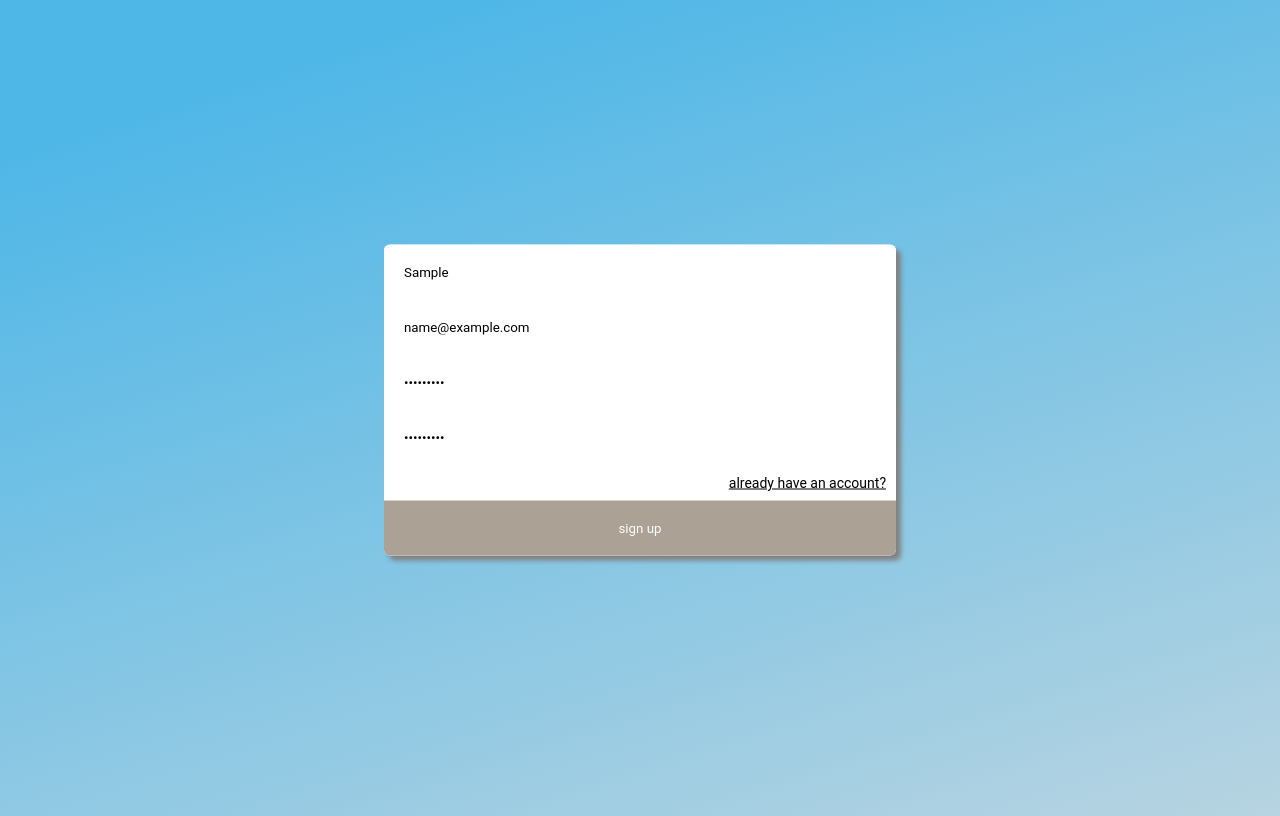
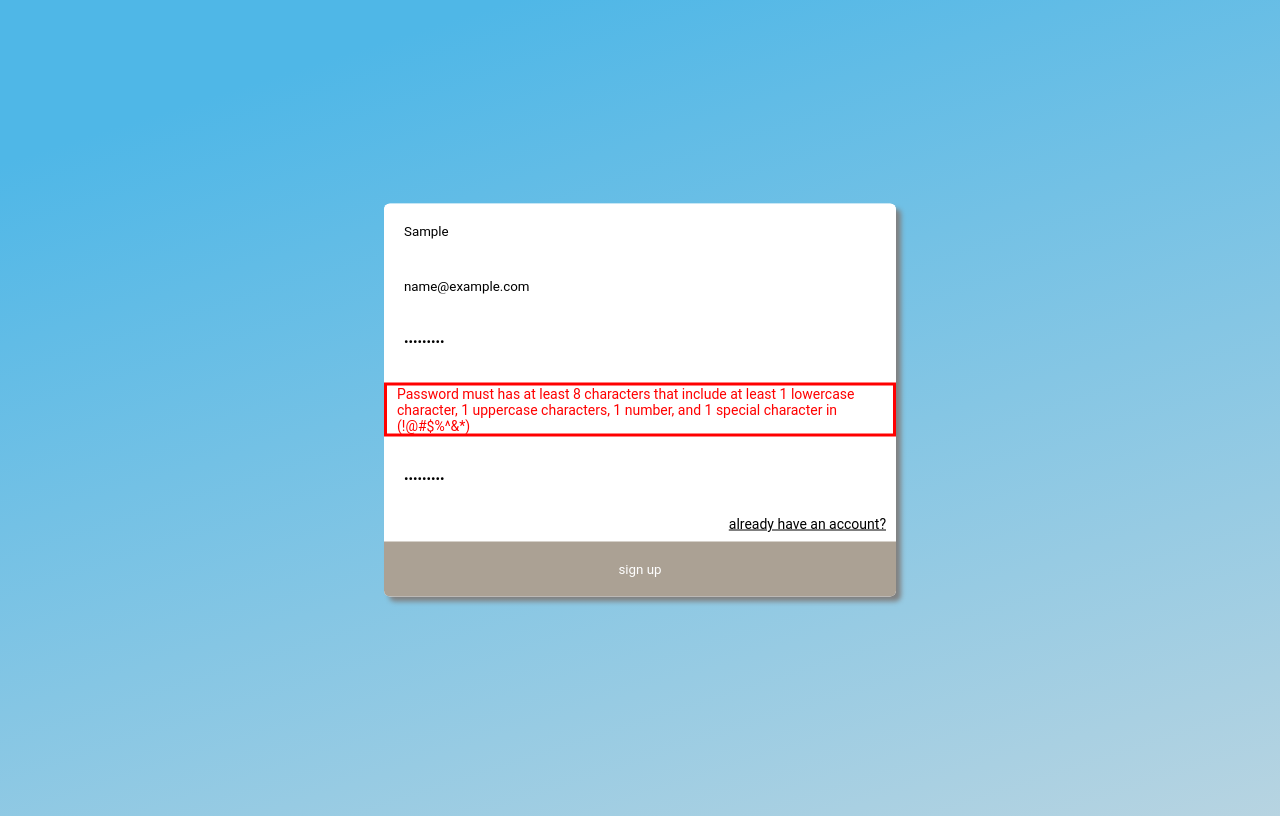
Before and after one commit to kylest0kes/blabber, a React (Create React App) app: page / in a window 1280 px wide. Both pictures are taken after typing "Sample", "name@example.com", "Sample123", "Sample123" into the empty fields and a click on the button "sign up". Built offline with nearby package versions, Linux system fonts and the light colour scheme.

Commit message:
validating user info works

```diff
--- a/src/hooks/useForm.js
+++ b/src/hooks/useForm.js
@@ -1,4 +1,5 @@
 import { useState, useEffect } from 'react';
+import validateUserInfo from '../scripts/validateInfo';
 
 const useForm = () => {
     const [userValues, setUserValues] = useState({
@@ -22,9 +23,10 @@ const useForm = () => {
     const handleSubmit = (e) => {
         e.preventDefault();
         console.log('submit');
+        setErrors(validateUserInfo(userValues));
     }
 
-    return { handleChange, userValues, handleSubmit };
+    return { handleChange, userValues, handleSubmit, errors };
 }
 
 export default useForm;
--- a/src/pages/SignUp.js
+++ b/src/pages/SignUp.js
@@ -1,34 +1,35 @@
 import React from 'react';
 import { Link } from 'react-router-dom';
 import useForm from '../hooks/useForm';
+import validateUserInfo from '../scripts/validateInfo';
 
 
 import './pagestyle.css';
 
 export default function SignUp() {
-    const {handleChange, userValues, handleSubmit} = useForm();
+    const {handleChange, userValues, handleSubmit, errors} = useForm(validateUserInfo);
 
     return (
         <div>
             <form className="form" id="form" onSubmit={handleSubmit}>
                 <div className="form__group">
                     <input type="text" placeholder="Username" className="form__input" name="username" id="username" value={userValues.username} onChange={handleChange} />
-                    <small></small>
+                    {errors.username && <p className="error">{errors.username}</p>}
                 </div>
 
                 <div className="form__group">
                     <input type="email" placeholder="Email" className="form__input" name="email" id="email" value={userValues.email} onChange={handleChange}/>
-                    <small></small>
+                    {errors.email && <p className="error">{errors.email}</p>}
                 </div>
 
                 <div className="form__group">
                     <input type="password" placeholder="Password" className="form__input" name="password" id="password" value={userValues.password} onChange={handleChange}/>
-                    <small></small>
+                    {errors.password && <p className="error">{errors.password}</p>}
                 </div>
 
                 <div className="form__group">
                     <input type="password" placeholder="Re-enter Password" className="form__input" name="confirmedPassword" id="confirmedPassword" value={userValues.passwordConfirmed} onChange={handleChange}/>
-                    <small></small>
+                    {errors.confirmedPassword && <p className="error">{errors.confirmedPassword}</p>}
                 </div>
 
                 <div className="su-li-link">
--- a/src/pages/pagestyle.css
+++ b/src/pages/pagestyle.css
@@ -59,4 +59,6 @@
 
 .error {
     border: red 3px solid;
+    color: red;
+    padding-left: 10px;
 }
--- /dev/null
+++ b/src/scripts/validateInfo.js
@@ -0,0 +1,29 @@
+export default function validateUserInfo(userValues) {
+    const {username, email, password, confirmedPassword} = userValues
+    const complexPass = new RegExp("^(?=.*[a-z])(?=.*[A-Z])(?=.*[0-9])(?=.*[!@#\$%\^&\*])(?=.{8,})");
+    let errors = {};
+
+    if(!username) {
+        errors.username = "Username Required";
+    }
+
+    if(!email) {
+        errors.email = "Email Required";
+    } else if(!/^(([^<>()\[\]\\.,;:\s@"]+(\.[^<>()\[\]\\.,;:\s@"]+)*)|(".+"))@((\[[0-9]{1,3}\.[0-9]{1,3}\.[0-9]{1,3}\.[0-9]{1,3}\])|(([a-zA-Z\-0-9]+\.)+[a-zA-Z]{2,}))$/.test(email)){
+        errors.email = "Must be valid email";
+    }
+
+    if(!password) {
+        errors.password = "Password Required";
+    } else if(password.length < 6 || !complexPass.test(password)) {
+        errors.password = "Password must has at least 8 characters that include at least 1 lowercase character, 1 uppercase characters, 1 number, and 1 special character in (!@#$%^&*)";
+    }
+
+    if(!confirmedPassword) {
+        errors.confirmedPassword = "Please Confirm Password";
+    } else if(confirmedPassword !== password) {
+        errors.confirmedPassword = "Password do not match";
+    }
+
+    return errors;
+}
```
